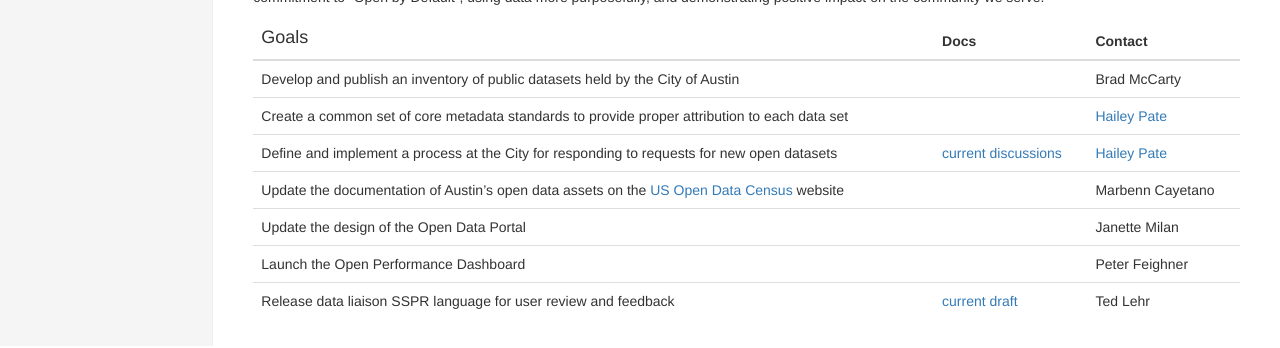
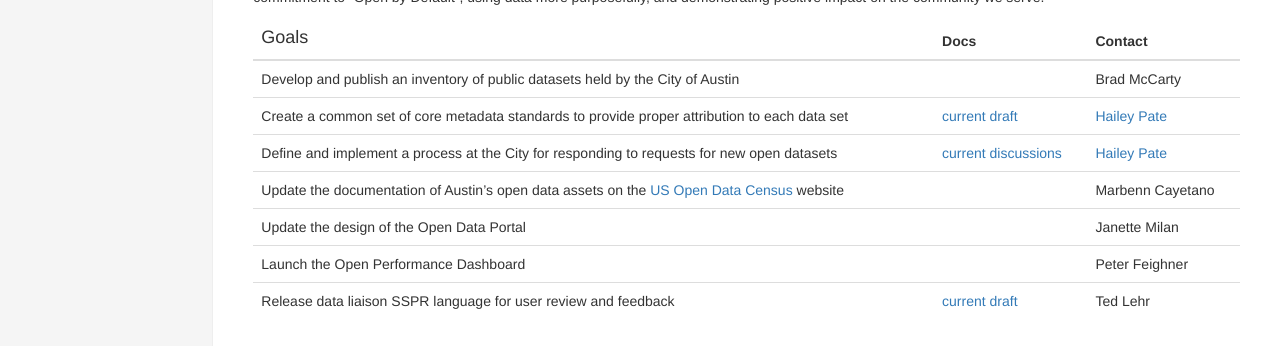
Before and after one commit to cityofaustin/open-data-manual, a Jekyll site: the page built from projects/sprint_2_1.md, in a window 1280 px wide. Shown: the part 554-902 px from the top of the page. Built offline with Jekyll 4.4.1, drawn with Linux system fonts in a browser that asks for light colours; nearby versions of some CDN libraries.

Commit message:
add metadata draft link

```diff
--- a/_layouts/project.html
+++ b/_layouts/project.html
@@ -44,7 +44,7 @@
 		    </tr>
 		    <tr>
 		      <td>Create a common set of core metadata standards to provide proper attribution to each data set</td>
-		      <td></td>
+		      <td><a href="http://cityofaustin.github.io/open-data-docs/metadata/">current draft</a></td>
 		      <td><a href="http://github.com/haileypate">Hailey Pate</a></td>
 		    </tr>
 		    <tr>
```
